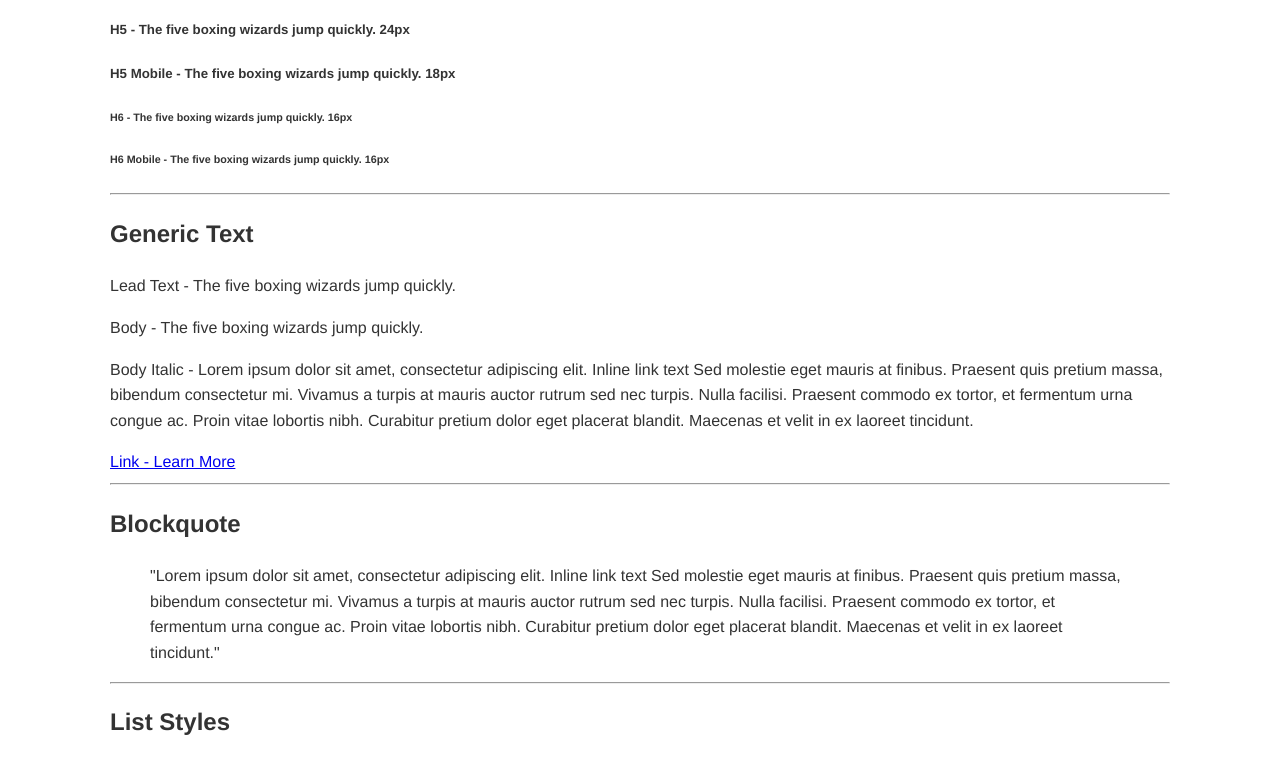
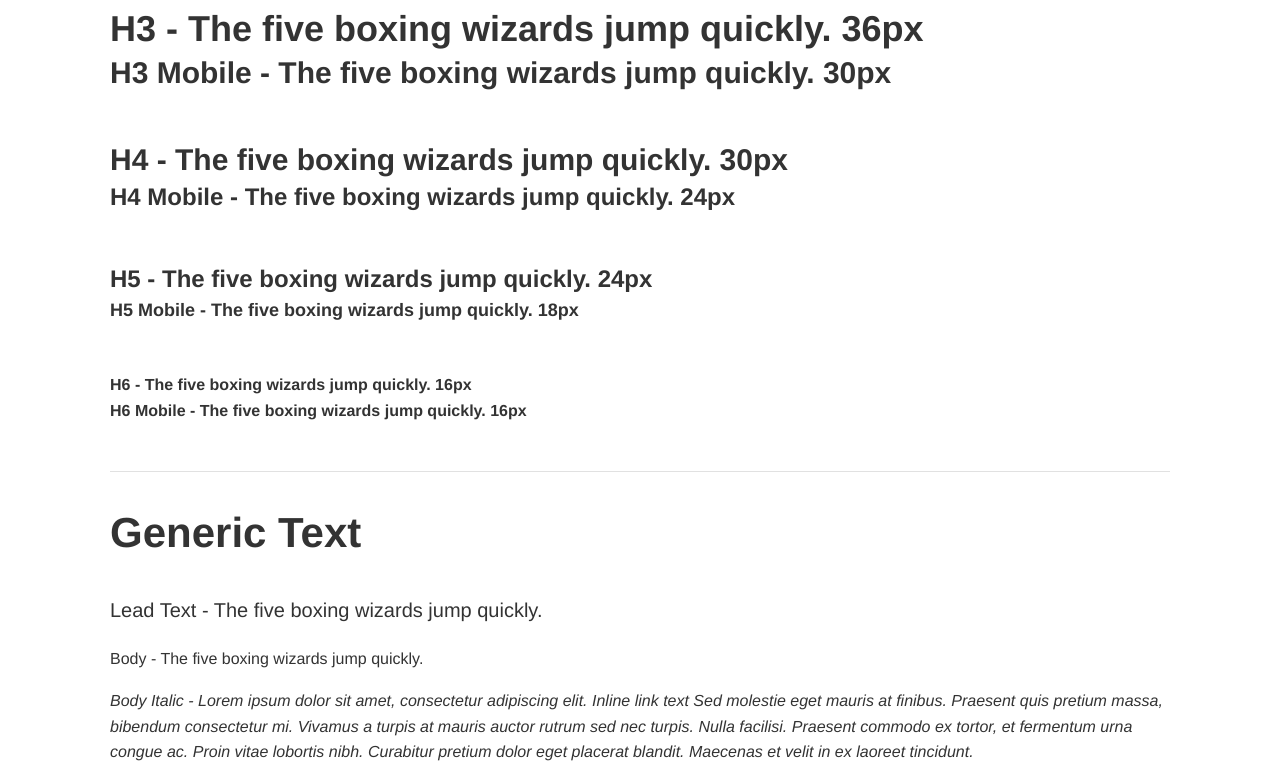
Before and after one commit to kyladixon/styleguide2, a plain HTML site: page typography.html in a window 1280 px wide. Shown: the part 782-1554 px from the top of the page. Drawn offline with Linux system fonts and the light colour scheme.

Commit message:
Typography

```diff
--- a/css/style.css
+++ b/css/style.css
@@ -307,3 +307,140 @@ footer {
 .secondary-6 {
     background: #F09C1F;
 }
+
+/* Typography Page Specifics
+---------------------------------------*/
+
+.typography .row{
+    margin-bottom: 48px;
+}
+.typography .row h1,
+.typography .row h2,
+.typography .row h3,
+.typography .row h4,
+.typography .row h5,
+.typography .row h6 {
+    margin: 0;
+}
+
+/* Typography
+---------------------------------------*/
+
+h1, h2, h3, h4, h5, h6 {
+    font-weight: bold;
+}
+h1 {
+    font-size: 50px;
+    line-height: 1.2;
+}
+h2 {
+    font-size: 42px;
+    line-height: 1.25;
+}
+h3 {
+   font-size: 36px;
+    line-height: 1.3;
+}
+h4 {
+    font-size: 30px;
+    line-height: 1.35;
+}
+h5 {
+    font-size: 24px;
+    line-height: 1.5;
+}
+h6 {
+    font-size: 16px;
+    line-height: 1.6;
+}
+
+h1.mobile {
+    font-size: 40px;
+}
+h2.mobile {
+    font-size: 36px;
+}
+h3.mobile {
+    font-size: 30px;
+}
+h4.mobile {
+    font-size: 24px;
+}
+h5.mobile {
+    font-size: 18px;
+}
+h6.mobile {
+    font-size: 16px;
+}
+
+@media (max-width: 550px) {
+    h1 {
+        font-size: 40px;
+    }
+    h2 {
+        font-size: 36px;
+    }
+    h3 {
+        font-size: 30px;
+    }
+    h4 {
+        font-size: 24px;
+    }
+    h5 {
+        font-size: 18px;
+    }
+    h6 {
+        font-size: 16px;
+    }
+    .mobile {
+        display: none;
+    }
+}
+
+hr {
+    margin-top: 24px;
+    margin-bottom: 24px;
+    border-width: 0;
+    border-top: 1px solid #E1E1E1;
+}
+p.lead {
+    font-size: 20px;
+    line-height: 1.6;
+}
+p.italic {
+    font-style: italic;
+}
+
+/* Links
+---------------------------------------*/
+
+a {
+    color: #32C3F0;
+    text-decoration: none;
+}
+a:hover {
+    color: #2799BD;
+    text-decoration: underline;
+}
+
+/* Blockquote
+---------------------------------------*/
+
+blockquote {
+    border-left: 4px solid #7453EF;
+    font-style: italic;
+    font-size: 20px;
+    line-height: 1.6;
+    margin-left: 0;
+    padding: 8px 0 8px 36px;
+}
+
+/* Lists
+---------------------------------------*/
+
+ul {
+    list-style: disc inside;
+}
+ol {
+    list-style: decimal inside;
+}
```
